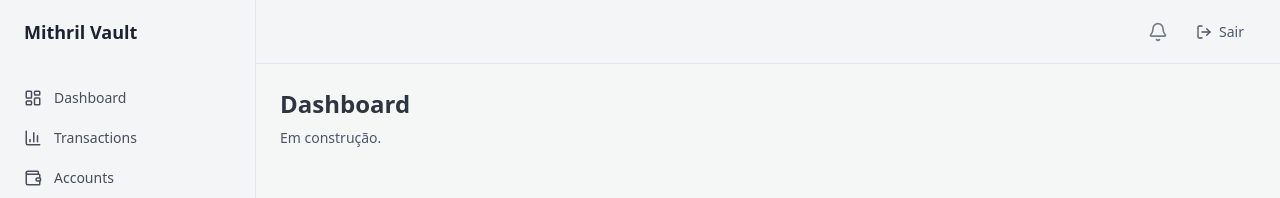
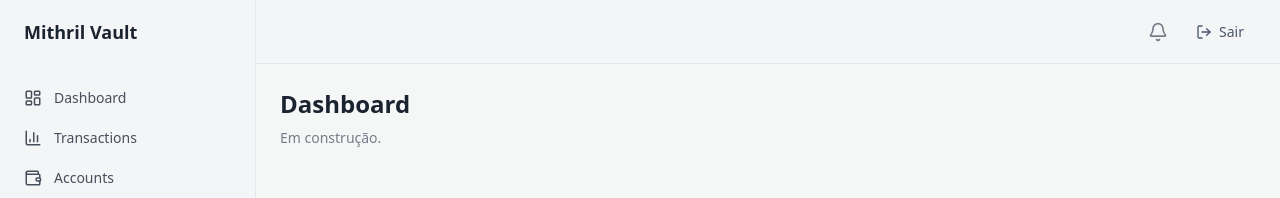
Before and after one commit to Lucas-CSilva/mithril-vault, a Next.js app in the folder web/: page /dashboard in a window 1280 px wide. Shown: the top 198 px of the page. Built offline with nearby package versions, Linux system fonts and the light colour scheme; no server answers.

Commit message:
refactor(design): tokenize dashboard page — replace Nord hex with Mithril tokens

```diff
--- a/web/src/app/(app)/dashboard/page.tsx
+++ b/web/src/app/(app)/dashboard/page.tsx
@@ -1,8 +1,8 @@
 export default function DashboardPage() {
   return (
     <div className="flex flex-col gap-2">
-      <h1 className="text-2xl font-semibold text-[#2E3440]">Dashboard</h1>
-      <p className="text-sm text-[#4C566A]">Em construção.</p>
+      <h1 className="text-foreground text-2xl font-semibold">Dashboard</h1>
+      <p className="text-muted-foreground text-sm">Em construção.</p>
     </div>
   );
 }
```
